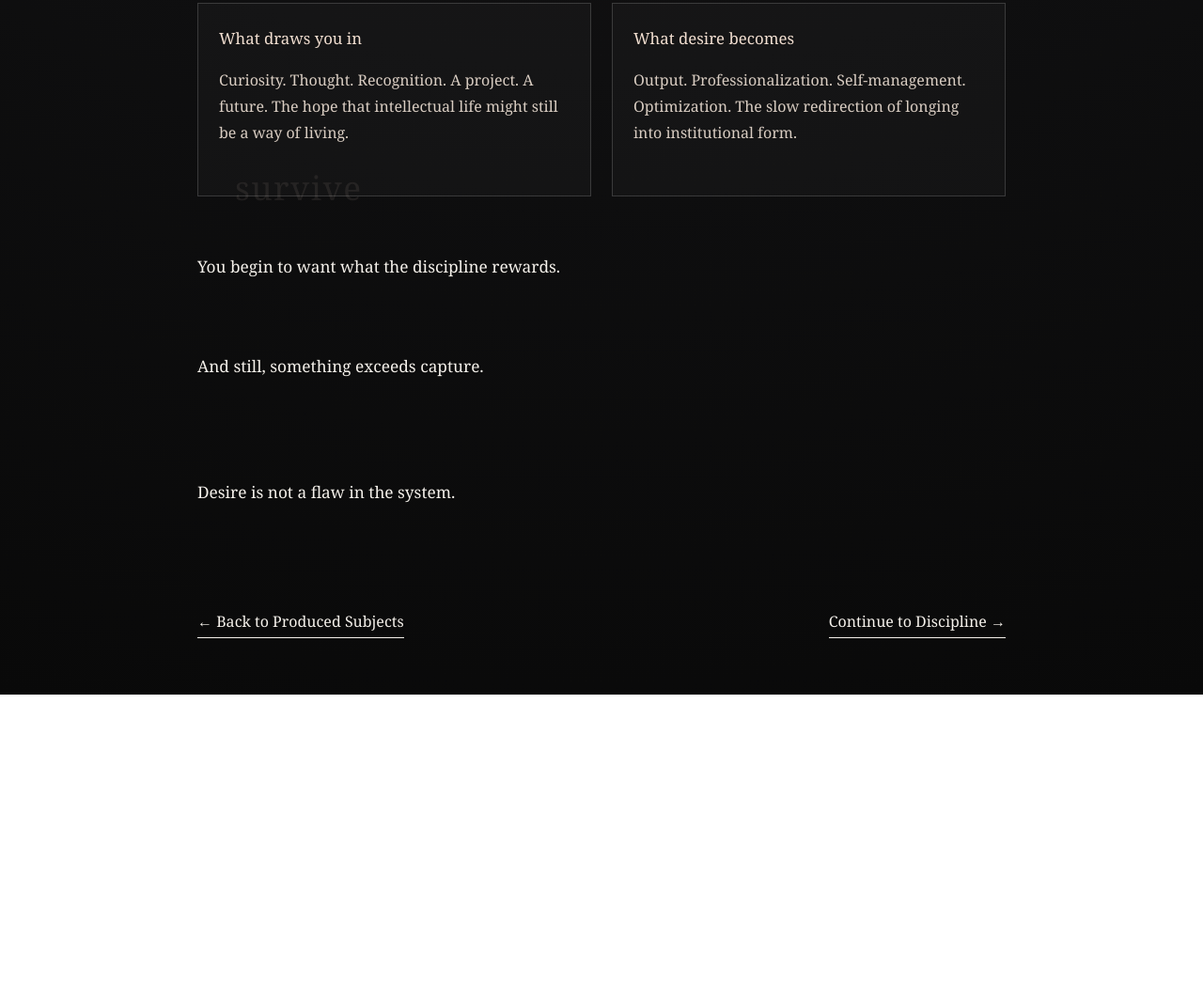
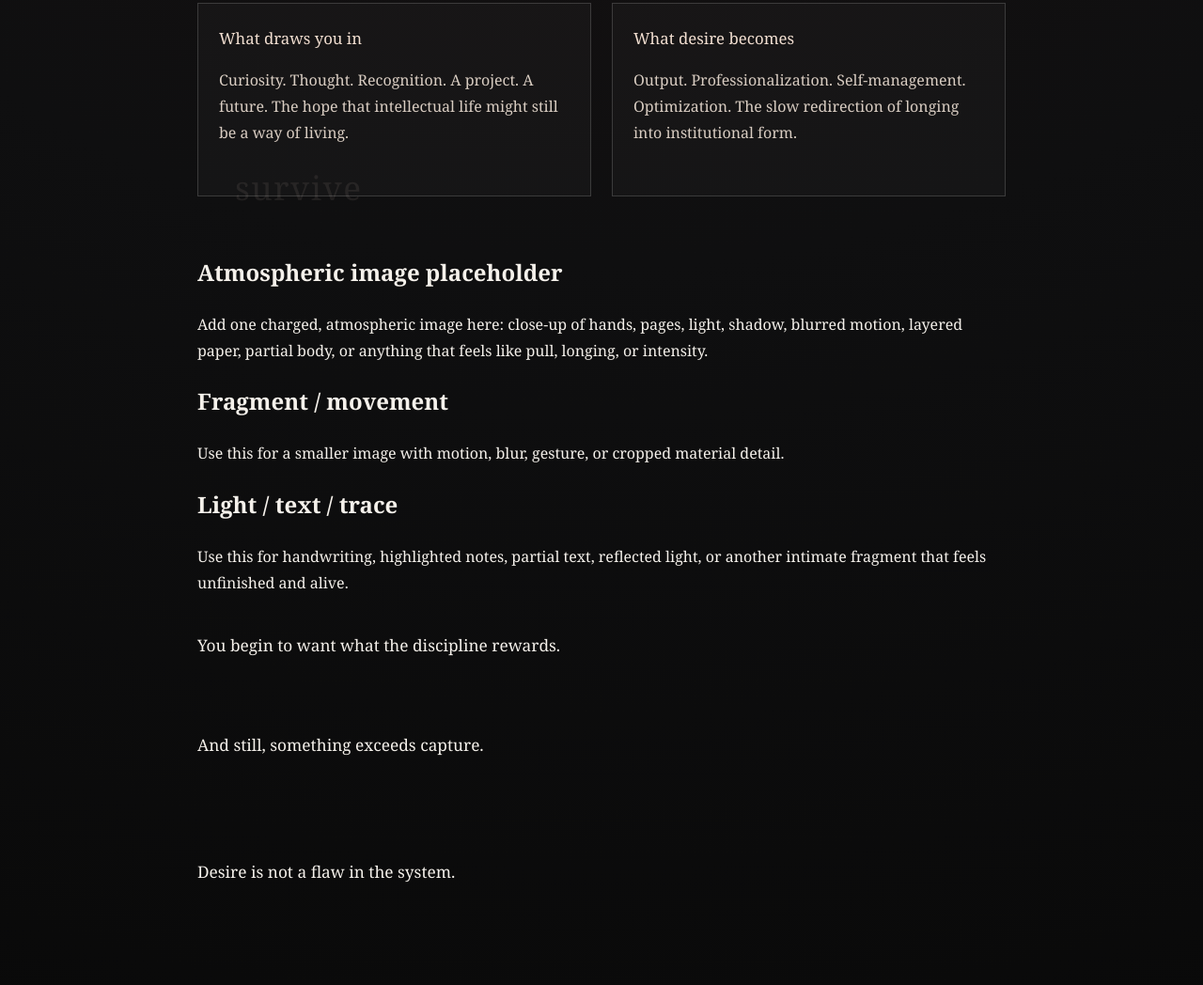
Before and after one commit to sgandrushenry-oss/disciplining-desire, a plain HTML site: page desire.html in a window 1280 px wide. Shown: the part 892-1940 px from the top of the page at 94% size. Before the commit the page ends 1631 px from the top, so only its background shows below. Drawn offline with Linux system fonts and the light colour scheme.

Commit message:
Update desire.html

```diff
--- a/desire.html
+++ b/desire.html
@@ -210,7 +210,33 @@
         </p>
       </div>
     </div>
+<div class="art-section">
+  <div class="art-main">
+    <h2>Atmospheric image placeholder</h2>
+    <p>
+      Add one charged, atmospheric image here:
+      close-up of hands, pages, light, shadow, blurred motion, layered paper,
+      partial body, or anything that feels like pull, longing, or intensity.
+    </p>
+  </div>
 
+  <div class="art-pair-wrap">
+    <div class="art-pair">
+      <h2>Fragment / movement</h2>
+      <p>
+        Use this for a smaller image with motion, blur, gesture, or cropped material detail.
+      </p>
+    </div>
+
+    <div class="art-detail">
+      <h2>Light / text / trace</h2>
+      <p>
+        Use this for handwriting, highlighted notes, partial text, reflected light,
+        or another intimate fragment that feels unfinished and alive.
+      </p>
+    </div>
+  </div>
+</div>
     <div class="fragment">
       <p>You begin to want what the discipline rewards.</p>
       <span class="reveal">Even when it narrows what you once thought possible.</span>
```
